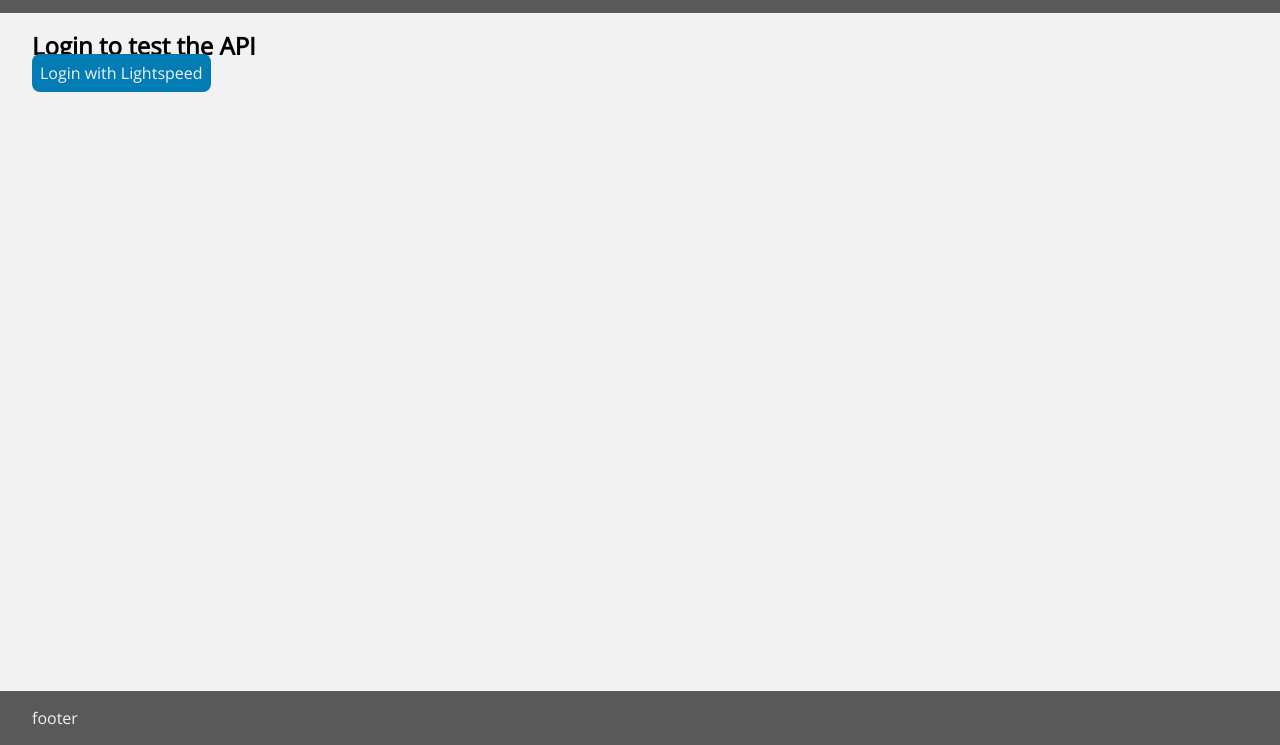
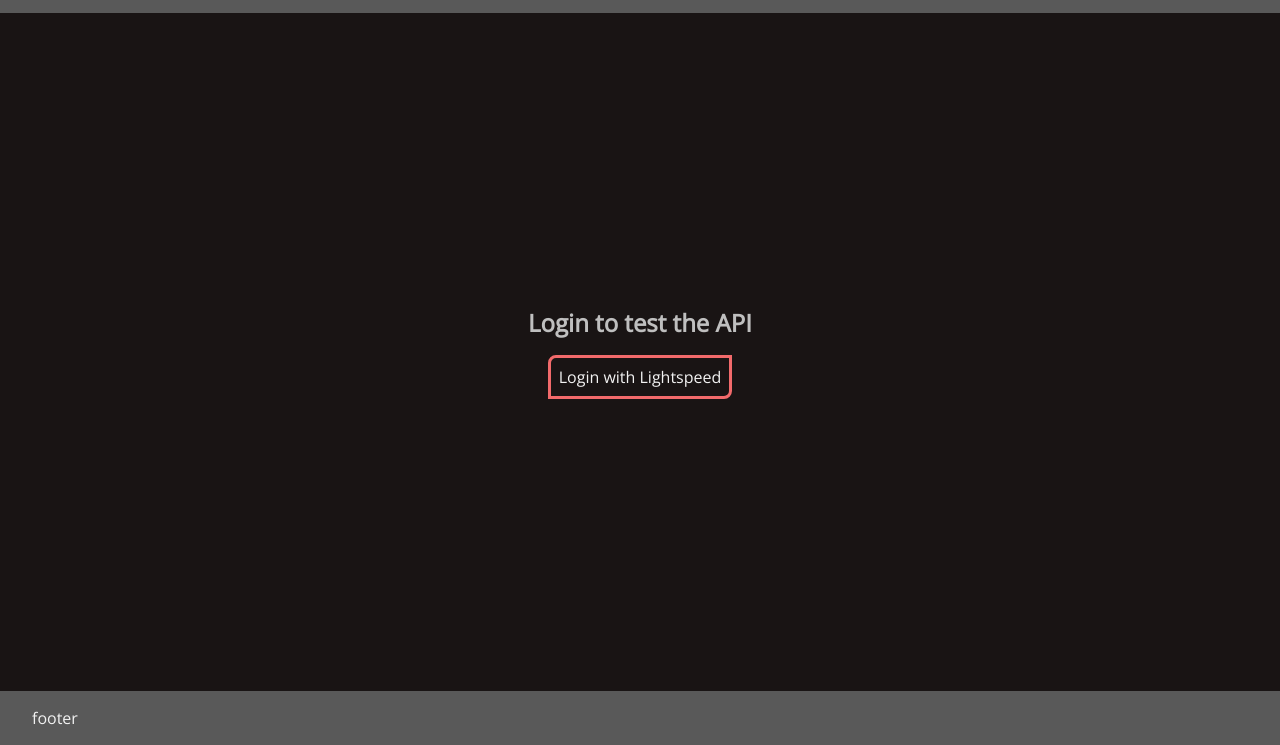
Before and after one commit to Greggoms/juice-menu-v2, a Gatsby site: page / in a window 1280 px wide. Shown: the part 55-800 px from the top of the page. Built offline with nearby package versions, Linux system fonts and the light colour scheme; Gatsby itself is replaced by a stand-in of ours; no server answers.

Commit message:
update css

```diff
--- a/src/components/Api.js
+++ b/src/components/Api.js
@@ -9,7 +9,7 @@
 // This is why most of it is commented out.
 const Api = () => {
   const userAuth = useSelector(selectAuth)
-  const [recentlyPlayed, setApiCall] = useState()
+  const [apiCall, setApiCall] = useState()
 
   const baseUri = "https://cloud.lightspeedapp.com/oauth/authorize.php"
   const responseType = "code"
--- a/src/components/Layout.js
+++ b/src/components/Layout.js
@@ -15,7 +15,7 @@
           />
         </Helmet>
         <Header />
-        <div className="content">
+        <div className="main-content">
           <main>{children}</main>
         </div>
         <Footer />
--- a/src/components/OAuthRedirect.js
+++ b/src/components/OAuthRedirect.js
@@ -24,7 +24,6 @@
 
   // Retreieve an access_token once you hit the redirect_uri
   if (code && !userAuth) {
-    console.log(formData.entries())
     try {
       fetch("https://cloud.lightspeedapp.com/oauth/access_token.php", {
         method: "POST",
--- a/src/css/homepageStyles.js
+++ b/src/css/homepageStyles.js
@@ -1,15 +1,27 @@
 import styled from "styled-components"
 
 export const HomepageContainer = styled.section`
-  h1 {
+  height: 100%;
+
+  .login {
+    height: 100%;
+    display: flex;
+    flex-direction: column;
+    align-items: center;
+    justify-content: center;
+  }
+
+  h2 {
+    color: ${props => props.theme.grayscale.light2};
     margin-bottom: 1rem;
   }
 
-  a {
+  a.login-btn {
     text-decoration: none;
     color: ${props => props.theme.grayscale.light1};
-    background: ${props => props.theme.colors.linkDark};
-    border-radius: 0.5rem;
+    border: 3px solid ${props => props.theme.colors.salmon};
+    border-top-left-radius: 0.5rem;
+    border-bottom-right-radius: 0.5rem;
     padding: 0.5rem;
   }
 `
--- a/src/css/layoutStyles.js
+++ b/src/css/layoutStyles.js
@@ -20,8 +20,10 @@
     }
   }
 
-  .content {
+  .main-content {
     grid-area: content;
+    background: ${props => props.theme.colors.colorDark};
+    color: ${props => props.theme.grayscale.light1};
 
     main {
       padding: 1rem 2rem;
--- a/src/pages/app.js
+++ b/src/pages/app.js
@@ -4,7 +4,7 @@
 
 // This is how I handle the redirect. If a user
 // lands on http...com/app then show the OAuthRedirect
-// componentto handle gaining the access_token.
+// component to handle gaining the access_token.
 const App = () => {
   return (
     <Router>
--- a/src/theme.js
+++ b/src/theme.js
@@ -4,6 +4,9 @@
     green: "#1db954",
     linkDark: "#027CB5",
     linkLight: "#A7ECF2",
+    purple: "#B149BF",
+    salmon: "#F26A6B",
+    yellowLight: "#FAF1AC",
   },
   grayscale: {
     light1: "#F2F2F2",
```
